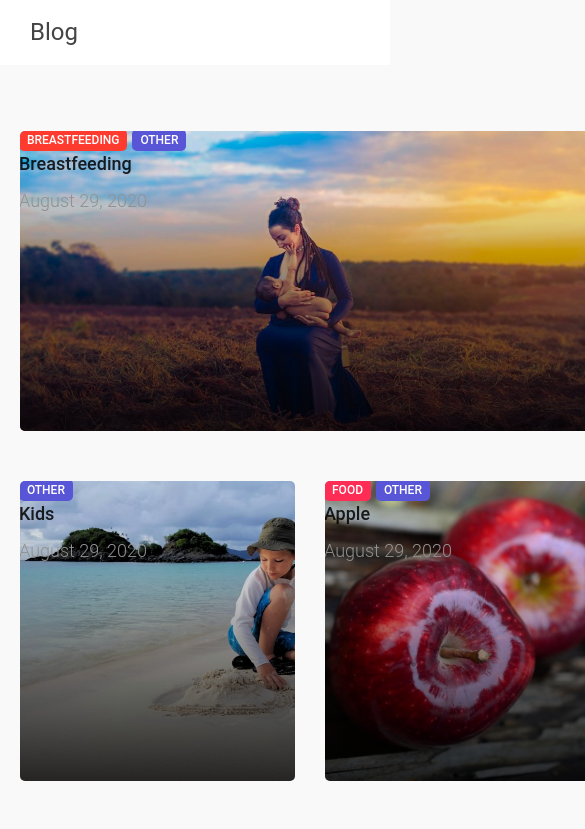
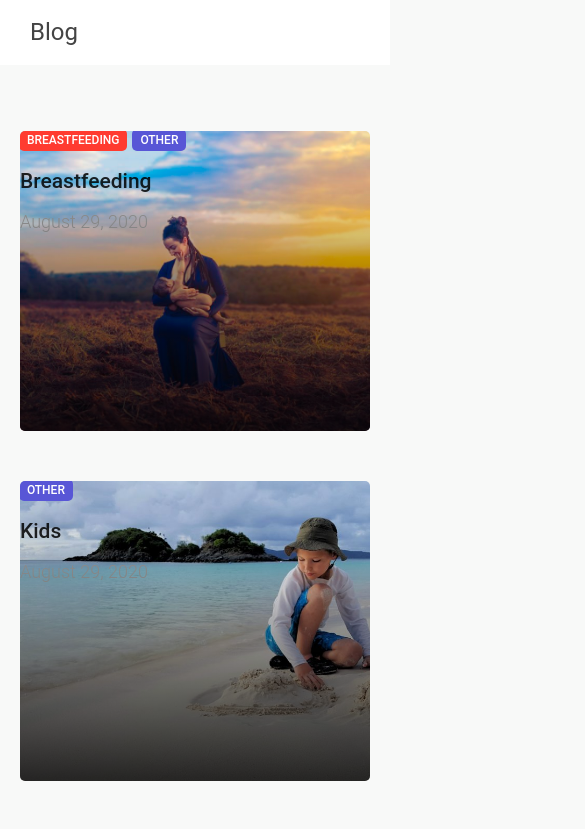
Before and after one commit to stephanieraymos/blog, a React (Create React App) app: page /home in a window 390 px wide. Shown: the top 829 px of the page, 585 px wide, since content can reach past the window. Built offline with nearby package versions, Linux system fonts and the light colour scheme; some icons are missing.

Commit message:
Fixed div placement

```diff
--- a/src/Components/common/masonry-post.js
+++ b/src/Components/common/masonry-post.js
@@ -2,24 +2,27 @@ import React from "react";
 import { catergoryColors } from './styles';
 
 export default function MasonryPost({ post, tagsOnTop }) {
+  const windowWidth = window.innerWidth
+
   const imageBackground = {
     backgroundImage: `url("${require(`../../assets/img/${post.image}`)}")`,
   };
 
-  const style = { ...imageBackground, ...post.style }
+  const style = windowWidth > 900 ? { ...imageBackground, ...post.style } : imageBackground
 
   return (
     <a className="masonry-post overlay" style={style} href={post.link}>
-      <div classname="image-text">
+      <div classname="image-text" style={{ justifyContent: tagsOnTop ? 'space-between' : 'flex-end' }}>
         <div className="tags-container">
           {post.catergories.map((tag, ind) =>
             <span key={ind} className="tag" style={{ backgroundColor: catergoryColors[tag] }}>
               {tag.toUpperCase()}
-            </span>)}
-          <div>
-            <h2 classname="image-title">{post.title}</h2>
-            <span className="image-date">{post.date}</span>
-          </div>
+            </span>
+          )}
+        </div>
+        <div>
+          <h2 classname="image-title">{post.title}</h2>
+          <span className="image-date">{post.date}</span>
         </div>
       </div>
     </a>
--- a/src/assets/scss/_home.scss
+++ b/src/assets/scss/_home.scss
@@ -3,4 +3,21 @@
         width: 100%;
         color: $text-color;
     }
+
+    .featured-posts-container {
+        display: flex;
+    }
 }
+
+@media screen and (max-width: 900px) {
+    .home {
+        h1 {
+            margin-block-start: 1.5em;
+            margin-block-start: 1.5em;
+        }
+
+        .featured-posts-container {
+            flex-direction: column;
+        }
+    }
+}
--- a/src/assets/scss/_posts-masonry.scss
+++ b/src/assets/scss/_posts-masonry.scss
@@ -2,3 +2,10 @@
     display: grid;
     grid-gap: 30px;
 }
+
+@media screen and (max-width: 900px) {
+    .masonry {
+        display: flex;
+        flex-direction: column;
+    }
+  }
```
